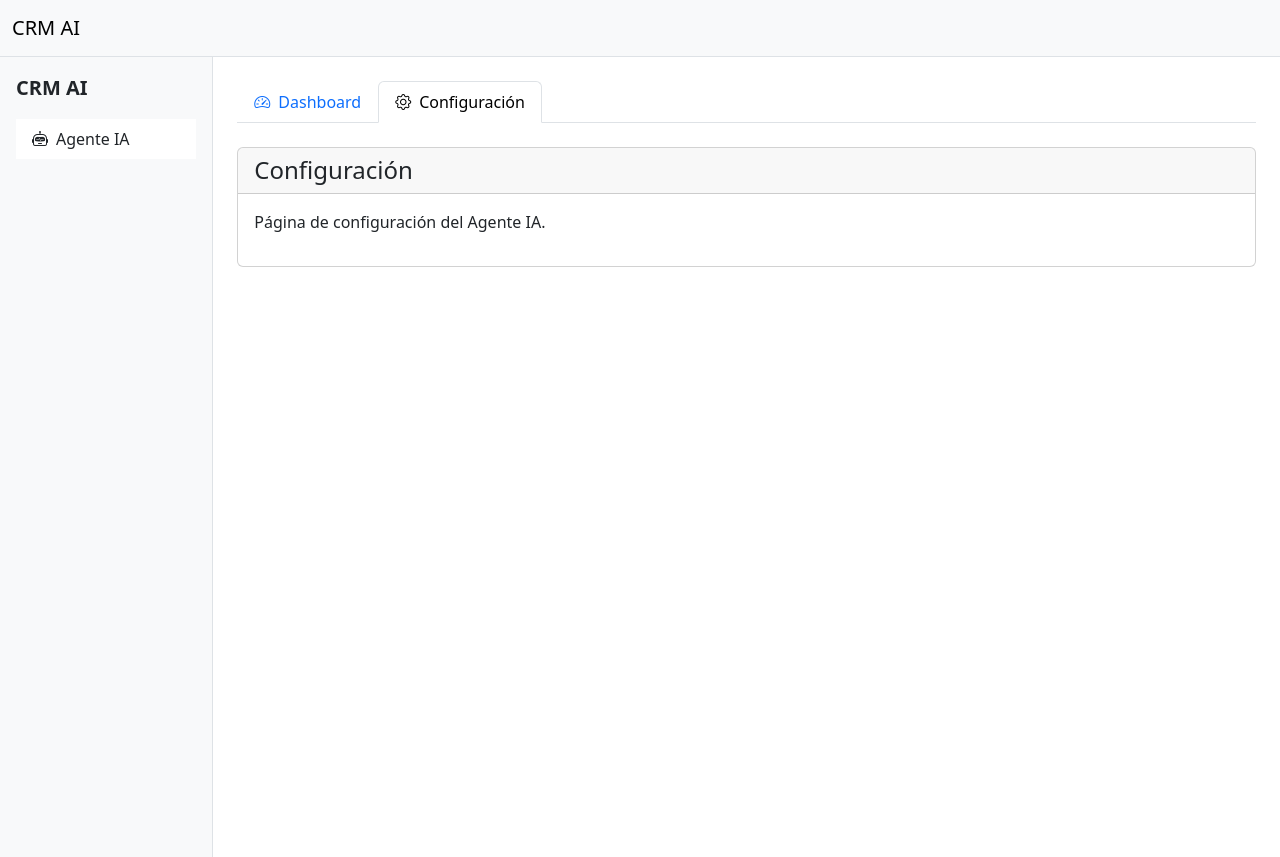
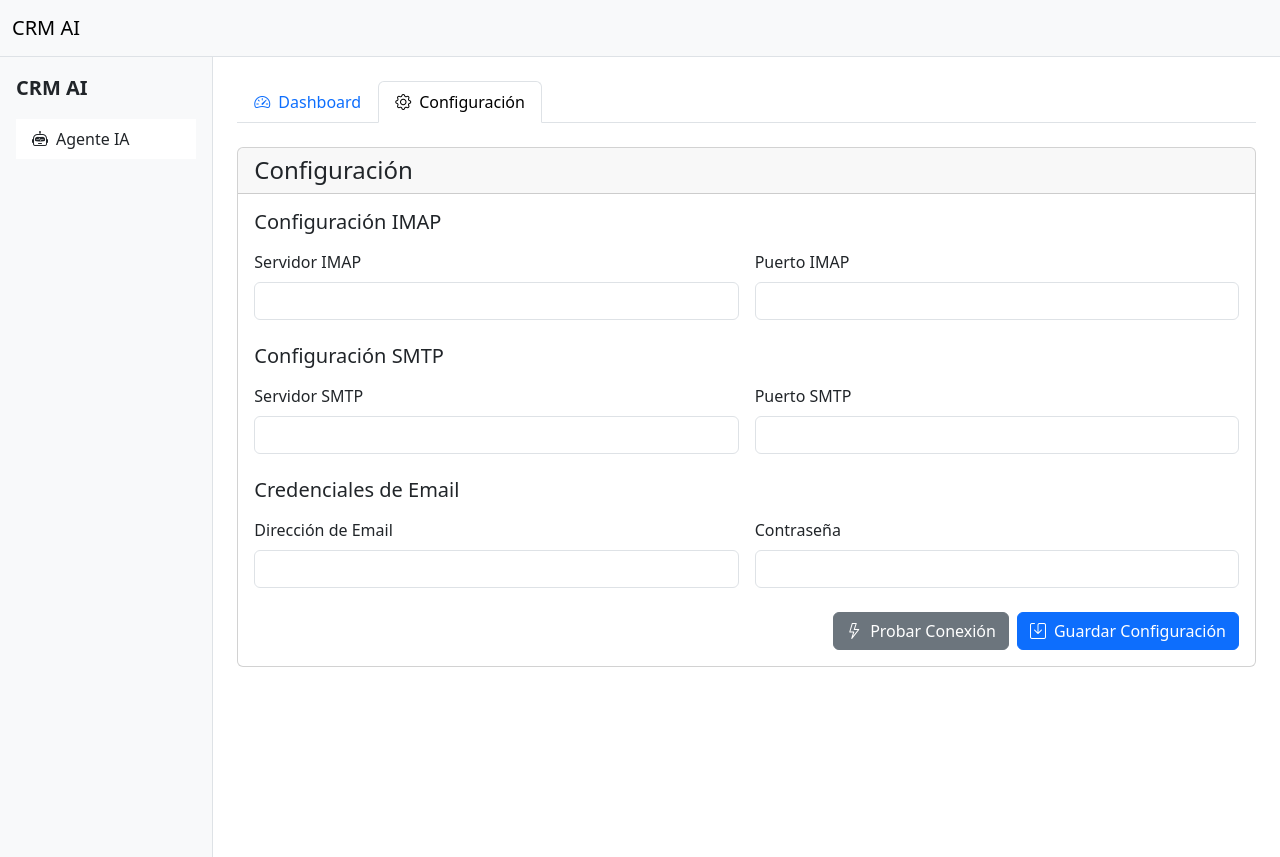
Before and after one commit to Alujan18/flask-auth-system, a Flask app: page /agente/configuracion in a window 1280 px wide. Run offline with Flask 3, Linux system fonts and the light colour scheme.

Commit message:
Agent query: Please verify if the test connection button appears in the configuration page and if clicking it shows the appropriate success/error message.

```diff
--- a/app.py
+++ b/app.py
@@ -2,6 +2,10 @@ import os
 from flask import Flask
 from flask_sqlalchemy import SQLAlchemy
 from sqlalchemy.orm import DeclarativeBase
+from dotenv import load_dotenv
+
+# Load environment variables
+load_dotenv()
 
 class Base(DeclarativeBase):
     pass
@@ -17,6 +21,19 @@ app.config["SQLALCHEMY_ENGINE_OPTIONS"] = {
     "pool_pre_ping": True,
 }
 
+# Load email configuration
+email_config = {
+    'IMAP_SERVER': os.getenv('IMAP_SERVER', ''),
+    'IMAP_PORT': os.getenv('IMAP_PORT', ''),
+    'SMTP_SERVER': os.getenv('SMTP_SERVER', ''),
+    'SMTP_PORT': os.getenv('SMTP_PORT', ''),
+    'EMAIL_ADDRESS': os.getenv('EMAIL_ADDRESS', ''),
+    'EMAIL_PASSWORD': os.getenv('EMAIL_PASSWORD', '')
+}
+
+# Add email configuration to app.config
+app.config.update(email_config)
+
 db.init_app(app)
 
 with app.app_context():
--- a/pyproject.toml
+++ b/pyproject.toml
@@ -8,4 +8,5 @@ dependencies = [
     "flask>=3.0.3",
     "flask-sqlalchemy>=3.1.1",
     "psycopg2-binary>=2.9.10",
+    "python-dotenv>=1.0.1",
 ]
--- a/routes.py
+++ b/routes.py
@@ -1,5 +1,36 @@
-from flask import render_template, redirect, url_for
+from flask import render_template, redirect, url_for, request, flash, jsonify
 from app import app
+import os
+from dotenv import load_dotenv, set_key
+from pathlib import Path
+import imaplib
+import smtplib
+
+# Load environment variables
+load_dotenv()
+
+def load_email_config():
+    """Load email configuration from environment variables"""
+    return {
+        'IMAP_SERVER': os.getenv('IMAP_SERVER', ''),
+        'IMAP_PORT': os.getenv('IMAP_PORT', ''),
+        'SMTP_SERVER': os.getenv('SMTP_SERVER', ''),
+        'SMTP_PORT': os.getenv('SMTP_PORT', ''),
+        'EMAIL_ADDRESS': os.getenv('EMAIL_ADDRESS', ''),
+        'EMAIL_PASSWORD': os.getenv('EMAIL_PASSWORD', '')
+    }
+
+def save_to_env_file(config_data):
+    """Save configuration to .env file"""
+    env_path = Path('.env')
+
+    # Create .env file if it doesn't exist
+    if not env_path.exists():
+        env_path.touch()
+
+    # Update each configuration value
+    for key, value in config_data.items():
+        set_key(str(env_path), key, str(value))
 
 @app.route('/')
 def index():
@@ -9,9 +40,73 @@ def index():
 def agente_main():
     return redirect(url_for('agente_dashboard'))
 
-@app.route('/agente/configuracion')
+@app.route('/agente/configuracion', methods=['GET', 'POST'])
 def agente_configuracion():
-    return render_template('agente_configuracion.html')
+    if request.method == 'POST':
+        try:
+            # Get form data
+            config_data = {
+                'IMAP_SERVER': request.form.get('imap_server'),
+                'IMAP_PORT': request.form.get('imap_port'),
+                'SMTP_SERVER': request.form.get('smtp_server'),
+                'SMTP_PORT': request.form.get('smtp_port'),
+                'EMAIL_ADDRESS': request.form.get('email_address'),
+                'EMAIL_PASSWORD': request.form.get('email_password')
+            }
+
+            # Validate required fields
+            if not all(config_data.values()):
+                flash('Todos los campos son requeridos.', 'danger')
+                return render_template('agente_configuracion.html', config=config_data)
+
+            # Validate port numbers
+            try:
+                imap_port = int(config_data['IMAP_PORT'])
+                smtp_port = int(config_data['SMTP_PORT'])
+                if not (0 <= imap_port <= 65535 and 0 <= smtp_port <= 65535):
+                    raise ValueError
+            except ValueError:
+                flash('Los puertos deben ser números válidos entre 0 y 65535.', 'danger')
+                return render_template('agente_configuracion.html', config=config_data)
+
+            # Save configuration
+            save_to_env_file(config_data)
+
+            # Update app configuration
+            for key, value in config_data.items():
+                app.config[key] = value
+
+            flash('Configuración guardada exitosamente.', 'success')
+            return redirect(url_for('agente_configuracion'))
+
+        except Exception as e:
+            app.logger.error(f'Error saving configuration: {str(e)}')
+            flash('Error al guardar la configuración. Por favor intente nuevamente.', 'danger')
+
+    # Load current configuration for GET request
+    config = load_email_config()
+    return render_template('agente_configuracion.html', config=config)
+
+@app.route('/agente/test-connection', methods=['POST'])
+def test_connection():
+    try:
+        # Get current config
+        config = load_email_config()
+
+        # Try IMAP connection
+        imap = imaplib.IMAP4_SSL(config['IMAP_SERVER'], int(config['IMAP_PORT']))
+        imap.login(config['EMAIL_ADDRESS'], config['EMAIL_PASSWORD'])
+        imap.logout()
+
+        # Try SMTP connection
+        smtp = smtplib.SMTP(config['SMTP_SERVER'], int(config['SMTP_PORT']))
+        smtp.starttls()
+        smtp.login(config['EMAIL_ADDRESS'], config['EMAIL_PASSWORD'])
+        smtp.quit()
+
+        return jsonify({'status': 'success', 'message': 'Conexión exitosa a IMAP y SMTP'})
+    except Exception as e:
+        return jsonify({'status': 'error', 'message': f'Error de conexión: {str(e)}'})
 
 @app.route('/agente/dashboard')
 def agente_dashboard():
--- a/templates/agente_configuracion.html
+++ b/templates/agente_configuracion.html
@@ -19,7 +19,126 @@
         <h4 class="mb-0">Configuración</h4>
     </div>
     <div class="card-body">
-        <p>Página de configuración del Agente IA.</p>
+        <form method="POST" class="needs-validation" novalidate>
+            <!-- IMAP Configuration -->
+            <div class="mb-4">
+                <h5 class="mb-3">Configuración IMAP</h5>
+                <div class="row g-3">
+                    <div class="col-md-6">
+                        <label for="imap_server" class="form-label">Servidor IMAP</label>
+                        <input type="text" class="form-control" id="imap_server" name="imap_server"
+                               value="{{ config.get('IMAP_SERVER', '') }}" required>
+                        <div class="invalid-feedback">
+                            Por favor ingrese el servidor IMAP.
+                        </div>
+                    </div>
+                    <div class="col-md-6">
+                        <label for="imap_port" class="form-label">Puerto IMAP</label>
+                        <input type="number" class="form-control" id="imap_port" name="imap_port"
+                               value="{{ config.get('IMAP_PORT', '') }}" required>
+                        <div class="invalid-feedback">
+                            Por favor ingrese el puerto IMAP.
+                        </div>
+                    </div>
+                </div>
+            </div>
+
+            <!-- SMTP Configuration -->
+            <div class="mb-4">
+                <h5 class="mb-3">Configuración SMTP</h5>
+                <div class="row g-3">
+                    <div class="col-md-6">
+                        <label for="smtp_server" class="form-label">Servidor SMTP</label>
+                        <input type="text" class="form-control" id="smtp_server" name="smtp_server"
+                               value="{{ config.get('SMTP_SERVER', '') }}" required>
+                        <div class="invalid-feedback">
+                            Por favor ingrese el servidor SMTP.
+                        </div>
+                    </div>
+                    <div class="col-md-6">
+                        <label for="smtp_port" class="form-label">Puerto SMTP</label>
+                        <input type="number" class="form-control" id="smtp_port" name="smtp_port"
+                               value="{{ config.get('SMTP_PORT', '') }}" required>
+                        <div class="invalid-feedback">
+                            Por favor ingrese el puerto SMTP.
+                        </div>
+                    </div>
+                </div>
+            </div>
+
+            <!-- Email Credentials -->
+            <div class="mb-4">
+                <h5 class="mb-3">Credenciales de Email</h5>
+                <div class="row g-3">
+                    <div class="col-md-6">
+                        <label for="email_address" class="form-label">Dirección de Email</label>
+                        <input type="email" class="form-control" id="email_address" name="email_address"
+                               value="{{ config.get('EMAIL_ADDRESS', '') }}" required>
+                        <div class="invalid-feedback">
+                            Por favor ingrese una dirección de email válida.
+                        </div>
+                    </div>
+                    <div class="col-md-6">
+                        <label for="email_password" class="form-label">Contraseña</label>
+                        <input type="password" class="form-control" id="email_password" name="email_password"
+                               value="{{ config.get('EMAIL_PASSWORD', '') }}" required>
+                        <div class="invalid-feedback">
+                            Por favor ingrese la contraseña del email.
+                        </div>
+                    </div>
+                </div>
+            </div>
+
+            <div class="d-flex justify-content-end gap-2">
+                <button type="button" class="btn btn-secondary" id="test-connection">
+                    <i class="bi bi-lightning me-2"></i>Probar Conexión
+                </button>
+                <button type="submit" class="btn btn-primary">
+                    <i class="bi bi-save me-2"></i>Guardar Configuración
+                </button>
+            </div>
+        </form>
     </div>
 </div>
+
+<!-- Form validation script -->
+<script>
+(function () {
+    'use strict'
+    var forms = document.querySelectorAll('.needs-validation')
+    Array.prototype.slice.call(forms).forEach(function (form) {
+        form.addEventListener('submit', function (event) {
+            if (!form.checkValidity()) {
+                event.preventDefault()
+                event.stopPropagation()
+            }
+            form.classList.add('was-validated')
+        }, false)
+    })
+})()
+
+// Test connection functionality
+document.getElementById('test-connection').addEventListener('click', async () => {
+    try {
+        const response = await fetch('/agente/test-connection', {
+            method: 'POST',
+        });
+        const data = await response.json();
+
+        const alertClass = data.status === 'success' ? 'success' : 'danger';
+        const alertHTML = `
+            <div class="alert alert-${alertClass} alert-dismissible fade show">
+                ${data.message}
+                <button type="button" class="btn-close" data-bs-dismiss="alert"></button>
+            </div>
+        `;
+
+        // Insert alert before the form
+        const form = document.querySelector('form');
+        form.insertAdjacentHTML('beforebegin', alertHTML);
+    } catch (error) {
+        console.error('Error:', error);
+    }
+});
+</script>
 {% endblock %}
```
Also changed, not shown: 1 other file.
